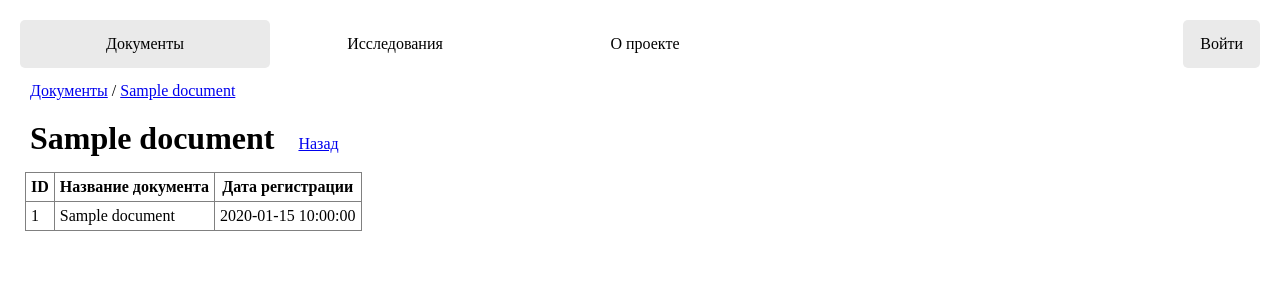
After one commit to Anastasi-St/Volost-app-project, a Flask app: page /1 in a window 1280 px wide. The commit adds this page. Shown: the top 300 px of the page. Run offline with Flask 2, Linux system fonts and the light colour scheme; tables that the repository leaves empty hold one stand-in row (values such as "Sample post"); parts of the project's set-up code (start-up, migrations or seed data) failed here and were passed over.

Commit message:
Вывод страницы документа по id в адресной строке

```diff
--- a/main.py
+++ b/main.py
@@ -161,13 +161,13 @@ def create_app():
         db.session.add(user)
         db.session.commit()
 
-    #def add_themes_punishments():
-    doc = Documents(doc_name='test',
-                    reg_date=datetime.datetime.utcnow(),)
-    doc.theme.append(RefBooksElements.query.filter_by(ref_value='потрава').first())
-    doc.court_punishment.append(RefBooksElements.query.filter_by(ref_value='штраф').first())
-    db.session.add(doc)
-    db.session.commit()
+    def add_themes_punishments():
+        doc = Documents(doc_name='test',
+                        reg_date=datetime.datetime.utcnow(),)
+        doc.theme.append(RefBooksElements.query.filter_by(ref_value='потрава').first())
+        doc.court_punishment.append(RefBooksElements.query.filter_by(ref_value='штраф').first())
+        db.session.add(doc)
+        db.session.commit()
 
 
     def get_roles(cur_user):
@@ -198,6 +198,20 @@ def create_app():
                                #page_type="Главная",
                                warning=warning,
                                doc=doc)
+
+    @app.route('/<int:id>')
+    def doc_page(id):
+        warning = ''
+        doc = Documents.query.filter_by(id=id).first()
+        if not doc:
+            warning = "Документа с ID "+str(id)+" нет в базе данных"
+            title = "Документ не найден"
+        else:
+            title = doc.doc_name
+        return render_template('doc_page.html',
+                               doc=doc,
+                               title=title,
+                               warning=warning)
 
     @app.route('/research')
     def research():
--- a/static/css/style.css
+++ b/static/css/style.css
@@ -1,10 +1,13 @@
-p {
+body {
+    margin: 20px;
+}
+p, h1, table {
     padding: 5px;
     margin: 5px;
 }
 
 h1 {
-    margin: 20px;
+    display: inline-block;
 }
 
 ul {
@@ -43,3 +46,11 @@ li a:hover:not(li.active_page a) {
 .nav_bar li {
     width: 250px;
 }
+
+td, th {
+    padding: 5px;
+}
+
+#back {
+    display: inline-block;
+}
--- a/templates/base.html
+++ b/templates/base.html
@@ -11,7 +11,8 @@
         {% set nav_bar = [
             ('index', 'Документы'),
             ('research', 'Исследования'),
-            ('about_project', 'О проекте')]
+            ('about_project', 'О проекте'),
+        ]
         -%}
         {% set active_page = active_page|default('index') -%}
         <ul class="nav_bar">
--- /dev/null
+++ b/templates/doc_page.html
@@ -0,0 +1,25 @@
+{% extends "base.html" %}
+{% block content %}
+
+    {% if doc %}
+        <p><a href="{{ url_for('index') }}">Документы</a> / <a href="#">{{ doc.doc_name }}</a></p>
+        <h1>{{ doc.doc_name }}</h1>
+        <p id="back"><a href="{{ url_for('index') }}">Назад</a></p>
+        <table border="1" style="border-collapse:collapse">
+            <tr>
+                <th>ID</th>
+                <th>Название документа</th>
+                <th>Дата регистрации</th>
+            </tr>
+            <tr>
+                <td>{{ doc.id }}</td>
+                <td>{{ doc.doc_name }}</td>
+                <td>{{ doc.reg_date }}</td>
+            </tr>
+
+        </table>
+    {% elif warning %}
+        <p>{{ warning }}</p>
+    {% endif %}
+
+{% endblock %}
```
